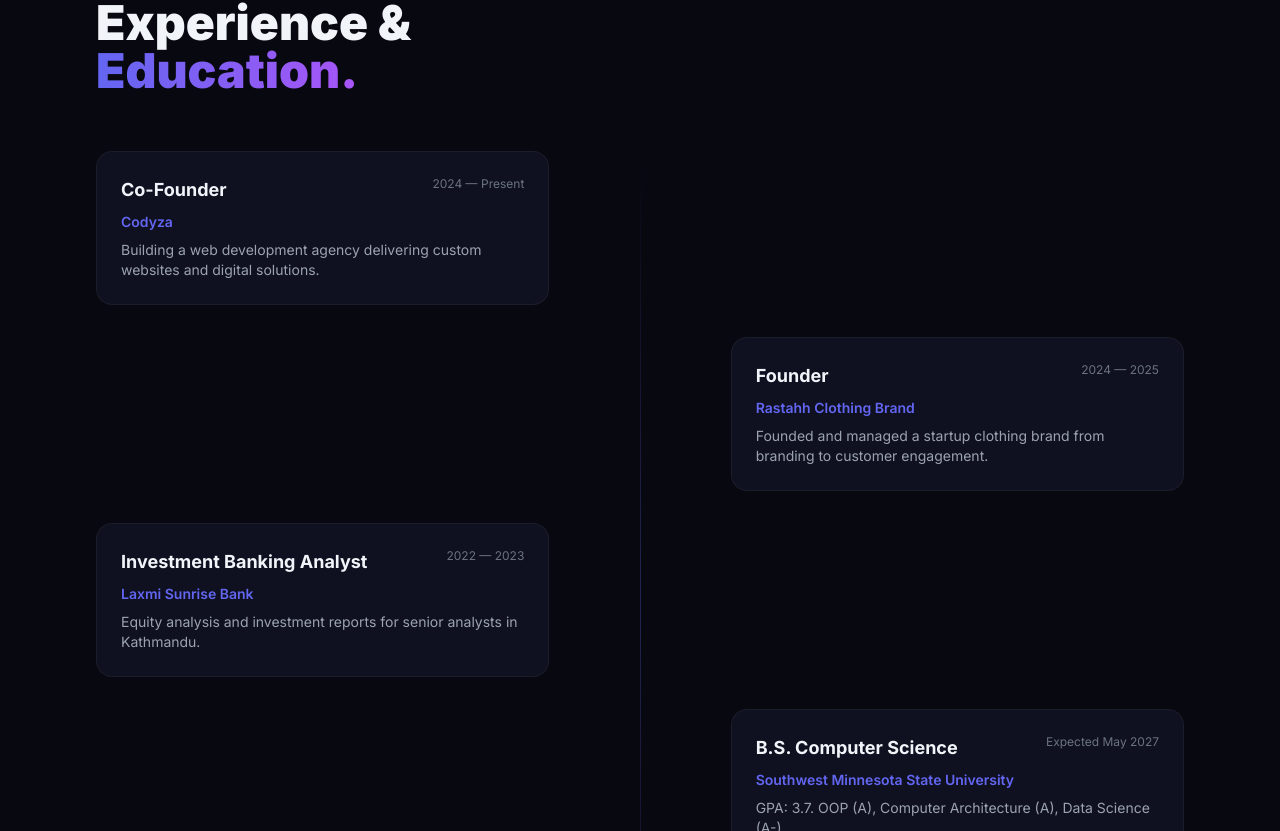
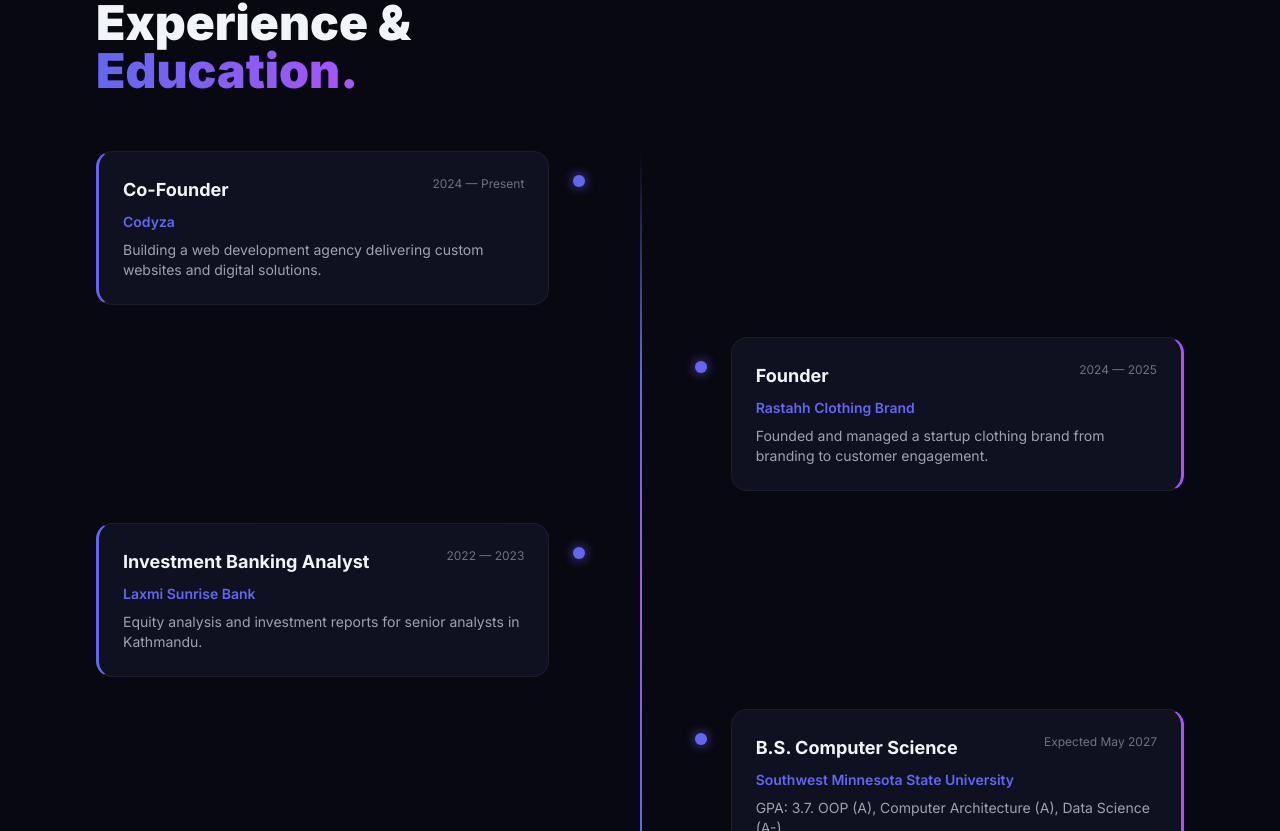
Before and after one commit to rayamajhianirudra-droid/aj-portfolio, a React (Create React App) app: page / in a window 1280 px wide. Shown: the part 3209-4040 px from the top of the page. Built offline with nearby package versions, Linux system fonts and the light colour scheme.

Commit message:
Flag images, animated timeline cards

```diff
--- a/src/App.js
+++ b/src/App.js
@@ -127,6 +127,15 @@
     { flag: 'https://flagcdn.com/w40/us.png', country: 'Texas', label: '2021', desc: 'First steps in America.' },
     { flag: 'https://flagcdn.com/w40/us.png', country: 'Minnesota', label: '2024 — Present', desc: 'Building at SMSU and beyond.' },
   ];
+
+  const experience = [
+    { role: 'Co-Founder', company: 'Codyza', period: '2024 — Present', desc: 'Building a web development agency delivering custom websites and digital solutions.', side: 'left' },
+    { role: 'Founder', company: 'Rastahh Clothing Brand', period: '2024 — 2025', desc: 'Founded and managed a startup clothing brand from branding to customer engagement.', side: 'right' },
+    { role: 'Investment Banking Analyst', company: 'Laxmi Sunrise Bank', period: '2022 — 2023', desc: 'Equity analysis and investment reports for senior analysts in Kathmandu.', side: 'left' },
+    { role: 'B.S. Computer Science', company: 'Southwest Minnesota State University', period: 'Expected May 2027', desc: 'GPA: 3.7. OOP (A), Computer Architecture (A), Data Science (A-).', side: 'right' },
+    { role: 'Cambridge A Levels', company: 'Chelsea International Academy', period: '2018 — 2020', desc: 'Cambridge International Curriculum. Leadership and production work recognized in school activities.', side: 'left' },
+  ];
+
   const handleFormSubmit = (e) => {
     e.preventDefault();
     setFormSent(true);
@@ -243,8 +252,8 @@
                 {journey.map((item) => (
                   <div key={item.country} className="bg-[#0F1120] rounded-2xl p-5 transition flex items-center gap-5 border border-white/5 hover:border-[#6366F1]/40" style={{ borderLeft: '3px solid #6366F1' }}>
                     <div className="country-badge">
-  <img src={item.flag} alt={item.country} style={{ width: '28px', height: 'auto', borderRadius: '3px' }} />
-</div>
+                      <img src={item.flag} alt={item.country} style={{ width: '28px', height: 'auto', borderRadius: '3px' }} />
+                    </div>
                     <div className="flex-1">
                       <div className="flex justify-between items-center">
                         <span className="font-bold text-white">{item.country}</span>
@@ -330,17 +339,19 @@
               Experience &<br /><span className="text-transparent bg-clip-text bg-gradient-to-r from-[#6366F1] to-[#A855F7]">Education.</span>
             </motion.h2>
             <div className="relative">
-              <div className="hidden md:block absolute left-1/2 top-0 bottom-0 w-px bg-gradient-to-b from-transparent via-[#6366F1]/30 to-transparent" />
+              <div className="hidden md:block absolute left-1/2 top-0 bottom-0 w-[2px]" style={{background: 'linear-gradient(to bottom, transparent, #6366F1, #A855F7, #6366F1, transparent)'}} />
               <div className="flex flex-col gap-8">
-                {[
-                  { role: 'Co-Founder', company: 'Codyza', period: '2024 — Present', desc: 'Building a web development agency delivering custom websites and digital solutions.', side: 'left' },
-                  { role: 'Founder', company: 'Rastahh Clothing Brand', period: '2024 — 2025', desc: 'Founded and managed a startup clothing brand from branding to customer engagement.', side: 'right' },
-                  { role: 'Investment Banking Analyst', company: 'Laxmi Sunrise Bank', period: '2022 — 2023', desc: 'Equity analysis and investment reports for senior analysts in Kathmandu.', side: 'left' },
-                  { role: 'B.S. Computer Science', company: 'Southwest Minnesota State University', period: 'Expected May 2027', desc: 'GPA: 3.7. OOP (A), Computer Architecture (A), Data Science (A-).', side: 'right' },
-                  { role: 'Cambridge A Levels', company: 'Chelsea International Academy', period: '2018 — 2020', desc: 'Cambridge International Curriculum. Leadership and production work recognized in school activities.', side: 'left' },
-                ].map((item) => (
-                  <motion.div key={item.role} variants={itemVariants} className={`md:w-5/12 ${item.side === 'right' ? 'md:ml-auto' : ''}`}>
-                    <div className="bg-[#0F1120] border border-white/5 rounded-2xl p-6 hover:border-[#6366F1]/40 transition">
+                {experience.map((item) => (
+                  <motion.div
+                    key={item.role}
+                    initial={{ opacity: 0, x: item.side === 'left' ? -60 : 60, rotate: item.side === 'left' ? -2 : 2 }}
+                    whileInView={{ opacity: 1, x: 0, rotate: 0 }}
+                    viewport={{ once: true }}
+                    transition={{ duration: 0.7, ease: 'easeOut' }}
+                    className={`md:w-5/12 relative ${item.side === 'right' ? 'md:ml-auto' : ''}`}
+                  >
+                    <div className="hidden md:block absolute top-6 w-3 h-3 rounded-full bg-[#6366F1] shadow-[0_0_12px_rgba(99,102,241,0.8)]" style={{ [item.side === 'left' ? 'right' : 'left']: '-2.2rem' }} />
+                    <div className="bg-[#0F1120] border border-white/5 rounded-2xl p-6 hover:border-[#6366F1]/40 transition" style={{ borderLeft: item.side === 'left' ? '3px solid #6366F1' : undefined, borderRight: item.side === 'right' ? '3px solid #A855F7' : undefined }}>
                       <div className="flex justify-between items-start mb-2">
                         <h3 className="text-lg font-bold">{item.role}</h3>
                         <span className="text-gray-500 text-xs">{item.period}</span>
```
